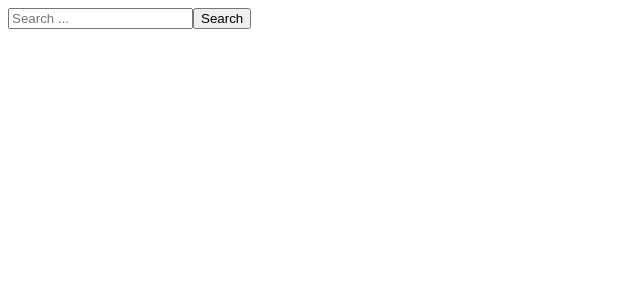
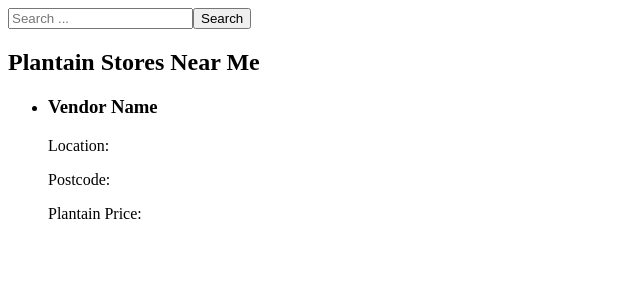
Before and after one commit to cbfacademy/full-stack-javascript-assessment-FoloraD, a React (Create React App) app in the folder packages/frontend/: page / in a window 1280 px wide. Shown: the top 300 px of the page, without its empty margins (0-640 px from the left). Built offline with nearby package versions, Linux system fonts and the light colour scheme.

Commit message:
create simple UI for store list component to display nearby plantain stores

```diff
--- a/packages/frontend/src/App.js
+++ b/packages/frontend/src/App.js
@@ -1,10 +1,12 @@
 import React from "react";
 import SearchComponent from "./components/SearchComponent"
+import StoreListComponent from "./components/StoreListComponent";
 
 function App() {
   return (
     <div className="App">
       <SearchComponent />
+      <StoreListComponent />
     </div>
   );
 }
--- a/packages/frontend/src/components/StoreListComponent.js
+++ b/packages/frontend/src/components/StoreListComponent.js
@@ -1,11 +1,19 @@
 import React from "react";
 
 const StoreListComponent = () => {
-    return (
-        <div>
-            Store List Component
-        </div>
-    );
+  return (
+    <div>
+      <h2>Plantain Stores Near Me </h2>
+      <ul>
+        <li>
+          <h3> Vendor Name</h3>
+          <p> Location: </p>
+          <p>Postcode: </p>
+          <p> Plantain Price: </p>
+        </li>
+      </ul>
+    </div>
+  );
 };
 
 export default StoreListComponent;
```
